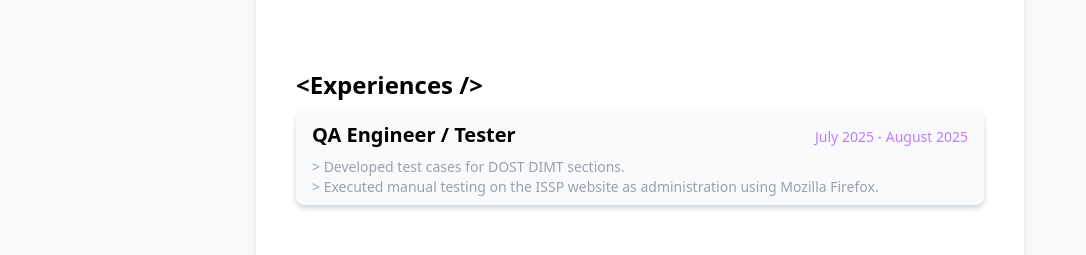
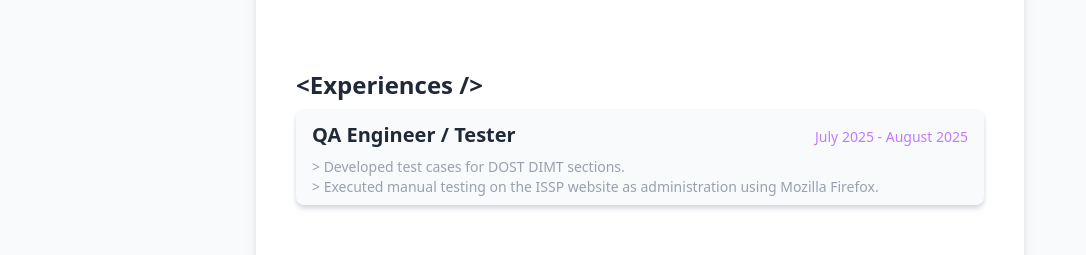
Before and after one commit to Shifardd/jPortfolio, a plain HTML site: page index.html in a window 1280 px wide. Shown: the part 393-648 px from the top of the page, without its empty margins (0-1086 px from the left). Drawn offline with nearby package versions, Linux system fonts and the light colour scheme.

Commit message:
Add color design for experience section

```diff
--- a/assets/styles/style.css
+++ b/assets/styles/style.css
@@ -36,7 +36,7 @@ body > div > div {
   transition: background-color 0.3s ease, box-shadow 0.3s ease;
 }
 
-.name, .about, .projects, .github-contribution, .blogs {
+.name, .about, .experiences, .projects, .github-contribution, .blogs {
   color: var(--text-primary) !important;
   transition: color 0.3s ease;
 }
@@ -46,7 +46,7 @@ body > div > div {
   transition: color 0.3s ease;
 }
 
-.project-card, .blog-card {
+.experience-card, .project-card, .blog-card {
   background-color: var(--bg-primary) !important;
   transition: background-color 0.3s ease;
 }
```
